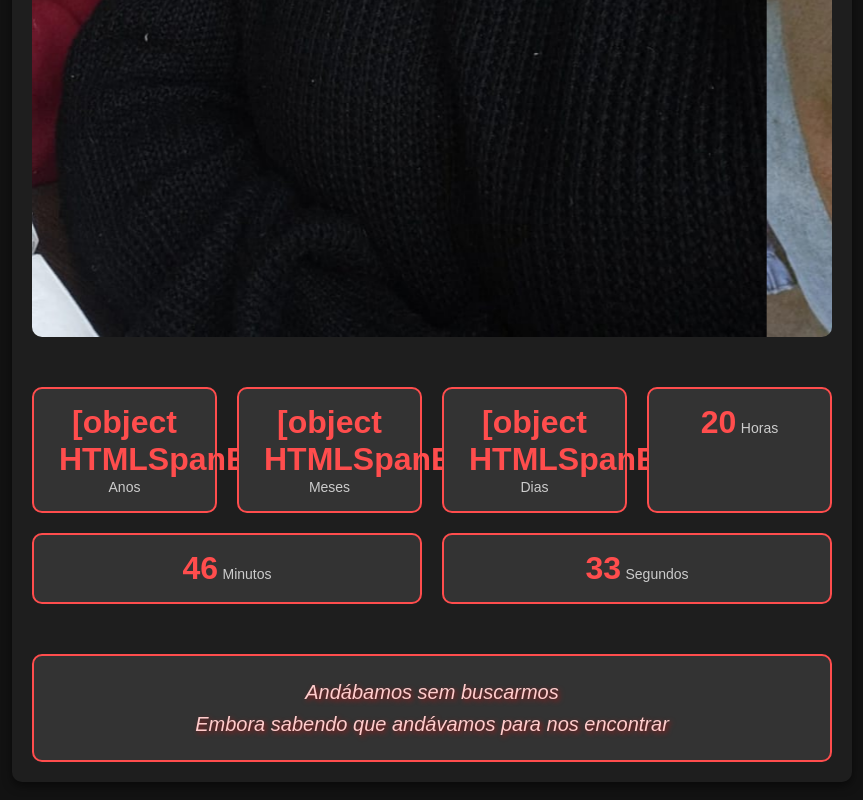
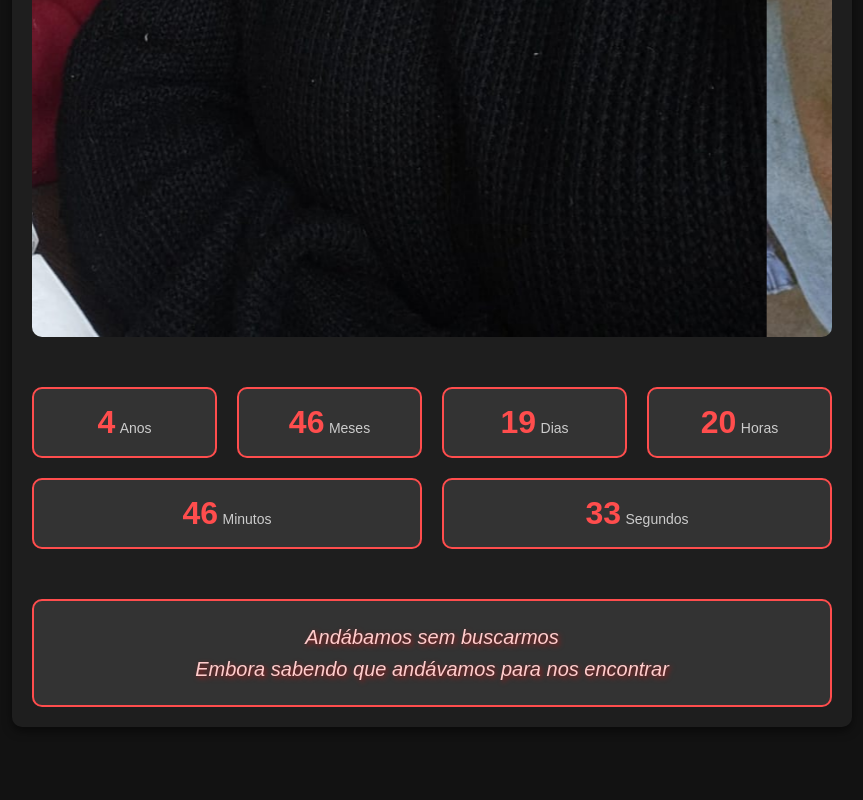
Before and after one commit to Moism00/YM08, a plain HTML site: page index.html in a window 1280 px wide. Shown: the part 1268-2068 px from the top of the page, without its empty margins (208-1071 px from the left). After the commit the page ends 2045 px from the top, so only its background shows below. Drawn offline with Linux system fonts and the light colour scheme.

Commit message:
Update index.html

```diff
--- a/index.html
+++ b/index.html
@@ -245,8 +245,11 @@
 
     // Contador de tempo de namoro
 const startDate = new Date("2021-07-08T00:00:00");
-function updateTimer() {
-  const now = new Date();
+  function updateTimer() {
+      const now = new Date();
+      const years = now.getFullYear() - startDate.getFullYear();
+      const months = now.getMonth() - startDate.getMonth() + (years * 12);
+      const days = now.getDate() - startDate.getDate();
 
    // Ajustar meses e dias
       let adjustedMonths = months;
```
